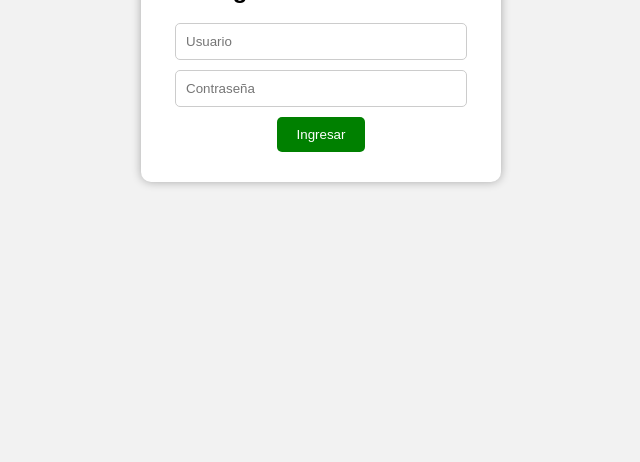
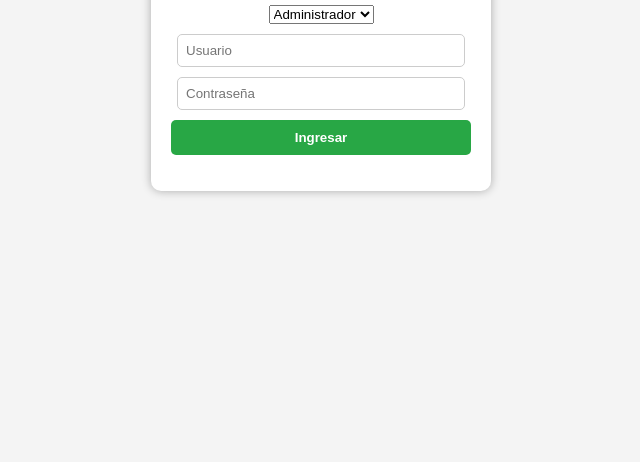
Before and after one commit to jmontescl/Jmontescl.github.io, a plain HTML site: page index.html in a window 1280 px wide. Shown: the part 354-816 px from the top of the page, without its empty margins (319-959 px from the left). Drawn offline with Linux system fonts and the light colour scheme.

Commit message:
Update index.html

```diff
--- a/index.html
+++ b/index.html
@@ -2,74 +2,65 @@
 <html lang="es">
 <head>
   <meta charset="UTF-8">
-  <title>Login Admin - Escuela de Fútbol</title>
+  <title>Login Academia</title>
   <style>
     body {
       font-family: Arial, sans-serif;
-      background: #f2f2f2;
+      background: #f4f4f4;
       display: flex;
       justify-content: center;
       align-items: center;
       height: 100vh;
     }
-
-    .login-box {
+    .login-container {
       background: white;
-      padding: 30px;
+      padding: 20px;
       border-radius: 10px;
       box-shadow: 0px 0px 10px rgba(0,0,0,0.3);
+      width: 300px;
       text-align: center;
-      width: 300px;
     }
-
     input {
       display: block;
       margin: 10px auto;
-      padding: 10px;
+      padding: 8px;
       width: 90%;
       border: 1px solid #ccc;
       border-radius: 5px;
     }
-
     button {
-      padding: 10px 20px;
-      background: green;
+      padding: 10px;
+      width: 100%;
+      background: #28a745;
+      border: none;
       color: white;
-      border: none;
+      font-weight: bold;
       border-radius: 5px;
       cursor: pointer;
     }
-
     button:hover {
-      background: darkgreen;
+      background: #218838;
     }
   </style>
 </head>
 <body>
 
-  <div class="login-box">
-    <h2>Login Administrador</h2>
-    <input type="text" id="adminUser" placeholder="Usuario">
-    <input type="password" id="adminPass" placeholder="Contraseña">
-    <button onclick="loginAdmin()">Ingresar</button>
-  </div>
+<div class="login-container">
+  <h2>Login Academia</h2>
+  <select id="tipoUsuario">
+    <option value="admin">Administrador</option>
+    <option value="jugador">Jugador</option>
+  </select>
+  <input type="text" id="usuario" placeholder="Usuario">
+  <input type="password" id="clave" placeholder="Contraseña">
+  <button onclick="login()">Ingresar</button>
+  <p id="mensaje"></p>
+</div>
 
-  <script>
-    // Función para validar login de administrador
-    function loginAdmin() {
-      let user = document.getElementById("adminUser").value;
-      let pass = document.getElementById("adminPass").value;
+<script>
+  // Administrador fijo
+  const adminUser = { user: "admin", pass: "1234" };
 
-      // Usuario y contraseña de prueba
-      if (user === "admin" && pass === "1234") {
-        alert("✅ Bienvenido administrador");
-        // Aquí puedes redirigir a otra página o mostrar categorías
-        window.location.href = "panel.html"; // ejemplo de redirección
-      } else {
-        alert("❌ Usuario o contraseña incorrectos");
-      }
-    }
-  </script>
-
-</body>
-</html>
+  // Jugadores registrados (puedes añadir más)
+  const jugadores = [
+    { user:
```
